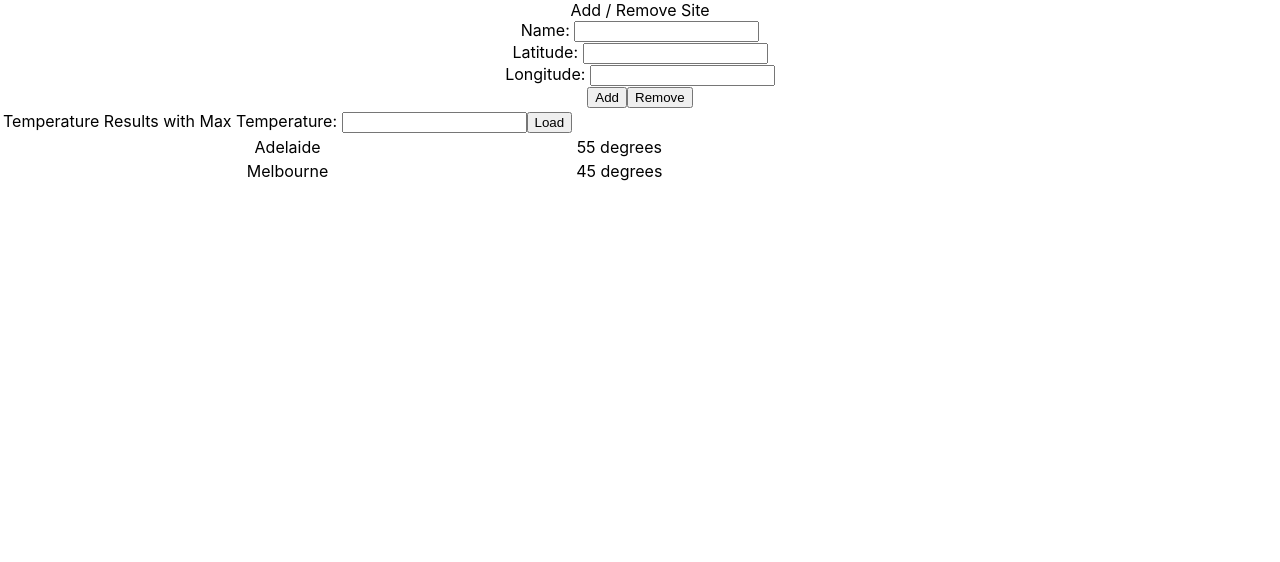
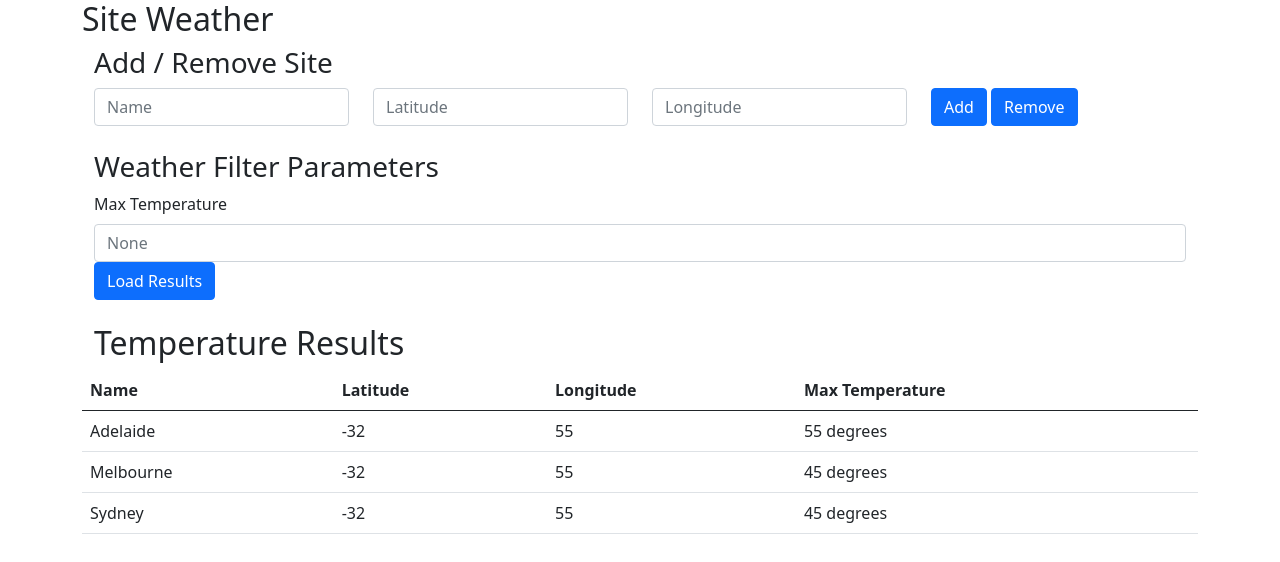
Before and after one commit to sscchan/ActivitySiteSelectorFrontEnd, a React (Create React App) app: page / in a window 1280 px wide. Shown: the top 562 px of the page. Built offline with nearby package versions, Linux system fonts and the light colour scheme.

Commit message:
Implement UI in React-Bootstrap

```diff
--- a/package.json
+++ b/package.json
@@ -6,7 +6,9 @@
     "@testing-library/jest-dom": "^5.12.0",
     "@testing-library/react": "^11.2.6",
     "@testing-library/user-event": "^12.8.3",
+    "bootstrap": "^5.0.0",
     "react": "^17.0.2",
+    "react-bootstrap": "^1.5.2",
     "react-dom": "^17.0.2",
     "react-scripts": "4.0.3",
     "web-vitals": "^1.1.1"
--- a/src/App.js
+++ b/src/App.js
@@ -1,57 +1,111 @@
-import './App.css';
+
+import Button from 'react-bootstrap/Button';
+import Container from 'react-bootstrap/Container';
+import Table from 'react-bootstrap/Table';
+import Row from 'react-bootstrap/Row';
+import Col from 'react-bootstrap/Col';
+import Form from 'react-bootstrap/Form';
 
 function SiteWeatherOutputs(params) {
   return (
-    <table>
+    <Container>
+      <Row>
+        <h2>Temperature Results</h2>
+      </Row>
 
-      <tbody>
-        <tr>
-          <td>
-            Temperature Results
-        with Max Temperature: <input id="maxTemperatureInput"></input><button>Load</button>
-          </td>
-        </tr>
-        <SiteWeatherOutputEntry name="Adelaide" maxTemperature="55"/>
-        <SiteWeatherOutputEntry name="Melbourne" maxTemperature="45"/>
-      </tbody>
-    </table>
+      <Row>
+        <Table>
+          <thead>
+            <tr>
+              <th>Name</th>
+              <th>Latitude</th>
+              <th>Longitude</th>
+              <th>Max Temperature</th>
+            </tr>
+          </thead>
+          <tbody>
+            <SiteWeatherOutputEntry name="Adelaide" latitude="-32" longitude="55" maxTemperature="55" />
+            <SiteWeatherOutputEntry name="Melbourne" latitude="-32" longitude="55" maxTemperature="45" />
+            <SiteWeatherOutputEntry name="Sydney" latitude="-32" longitude="55" maxTemperature="45" />
+          </tbody>
+        </Table>
+      </Row>
+    </Container>
+  )
+}
+
+function WeatherFilterParameters(params) {
+  return (
+    <Container>
+      <Row>
+        <h3>Weather Filter Parameters</h3>
+      </Row>
+      <Row>
+        <Col>
+          <Form.Group>
+            <Form.Label>Max Temperature</Form.Label>
+            <Form.Control placeholder="None" id="maxTemperatureInput" />
+          </Form.Group>
+        </Col>
+      </Row>
+      <Row>
+        <Col>
+          <Button>Load Results</Button>
+        </Col>
+      </Row>
+    </Container>
   )
 }
 function SiteWeatherOutputEntry(params) {
   return (
-    <tr><td>{params.name}</td><td>{params.maxTemperature} degrees</td></tr>
+    <tr>
+      <td>{params.name}</td>
+      <td>{params.latitude}</td>
+      <td>{params.longitude}</td>
+      <td>{params.maxTemperature} degrees</td>
+    </tr>
   );
 }
 
 function SiteManagement(params) {
   return (
-    <div>
-      <div>
-        Add / Remove Site
-    </div>
-      <div>
-      Name: <input id="siteNameInput"></input><br />
-      Latitude: <input id="siteLatitudeInput"></input> <br />
-      Longitude: <input id="siteLongitudeInput"></input> <br />
-      </div>
-      <div>
-      <button>Add</button><button>Remove</button>
-      </div>
-    </div>
+    <Container>
+      <Row>
+        <h3>Add / Remove Site</h3>
+      </Row>
+
+      <Form>
+        <Row>
+          <Col>
+            <Form.Control placeholder="Name" id="siteNameInput" />
+          </Col>
+          <Col>
+            <Form.Control placeholder="Latitude" id="siteLatitudeInput" />
+          </Col>
+          <Col>
+            <Form.Control placeholder="Longitude" id="siteLongitudeInput" />
+          </Col>
+          <Col>
+            <Button>Add</Button>&nbsp;
+            <Button>Remove</Button>
+          </Col>
+        </Row>
+      </Form>
+    </Container>
   )
 }
 
 function App() {
   return (
-    <div className="App">
+    <Container className="App">
+      <h2>Site Weather</h2>
+      <SiteManagement />
+      <br />
+      <WeatherFilterParameters />
+      <br />
+      <SiteWeatherOutputs />
 
-      <SiteManagement />
-
-      <div>
-        <SiteWeatherOutputs />
-      </div>
-
-    </div>
+    </Container>
   );
 }
 
--- a/src/index.js
+++ b/src/index.js
@@ -1,6 +1,6 @@
 import React from 'react';
 import ReactDOM from 'react-dom';
-import './index.css';
+import 'bootstrap/dist/css/bootstrap.min.css';
 import App from './App';
 import reportWebVitals from './reportWebVitals';
 
```
Also changed, not shown: 1 other file (tests, documents, lock files or other folders).
